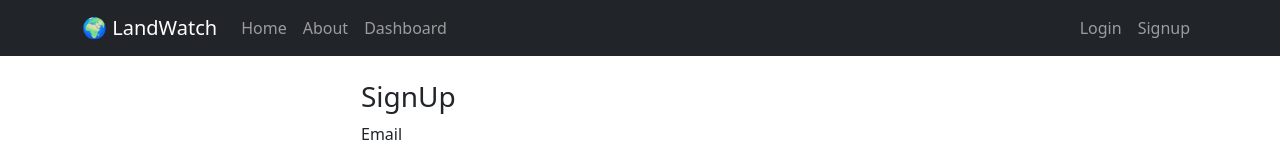
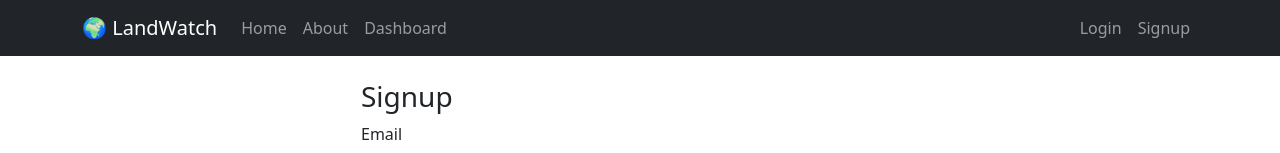
Before and after one commit to Melkzedk/LandWatch-Hackathon, a React (Create React App) app in the folder frontend/: page /signup in a window 1280 px wide. Shown: the top 153 px of the page. Built offline with nearby package versions, Linux system fonts and the light colour scheme; no server answers.

Commit message:
chsanges

```diff
--- a/frontend/src/pages/Signup.js
+++ b/frontend/src/pages/Signup.js
@@ -21,7 +21,7 @@ export default function Signup() {
 
   return (
     <div className="col-md-6 mx-auto">
-      <h3>SignUp</h3>
+      <h3>Signup</h3>
       {message && <Alert variant="info">{message}</Alert>}
       <Form onSubmit={handleSignup}>
         <Form.Group className="mb-3">
```
